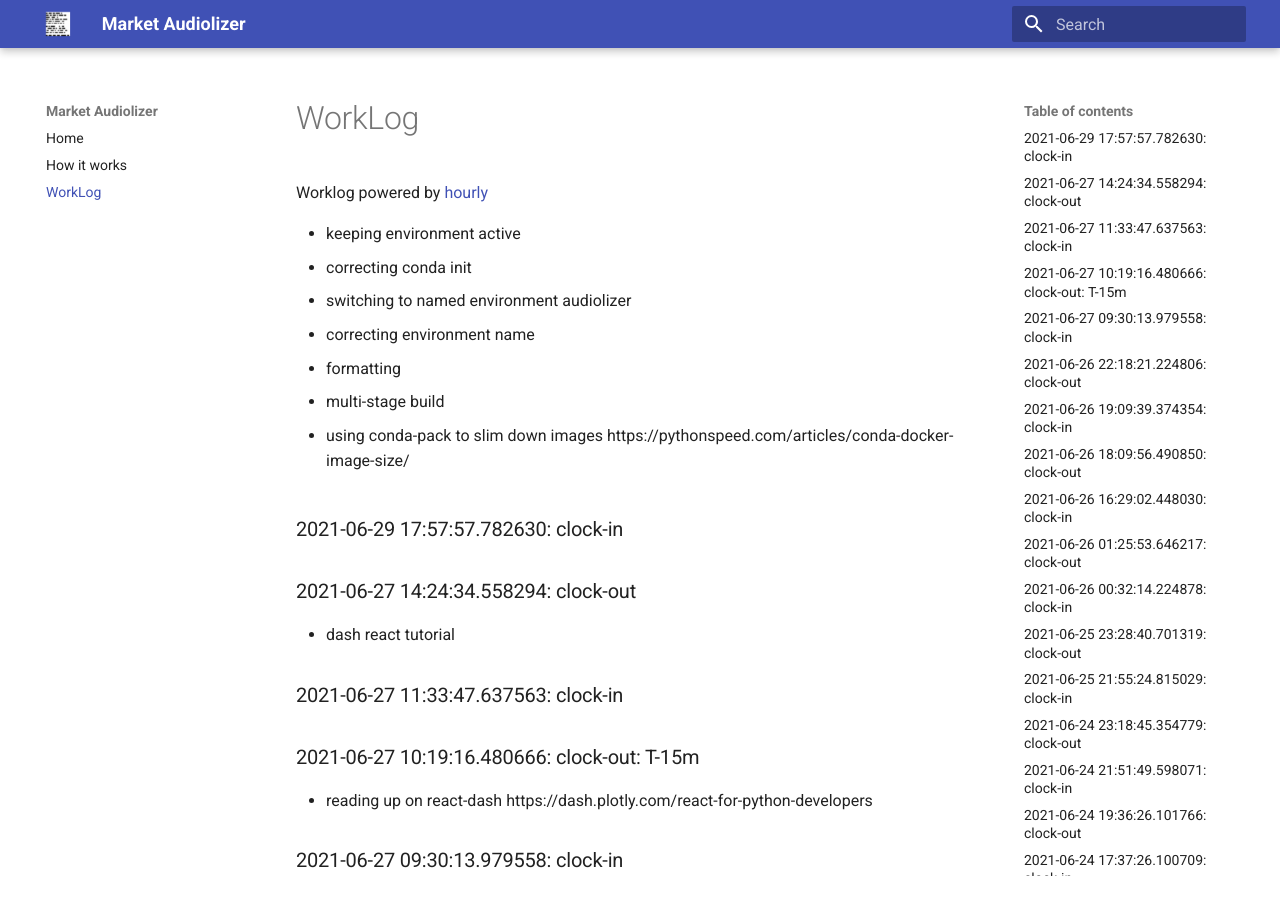
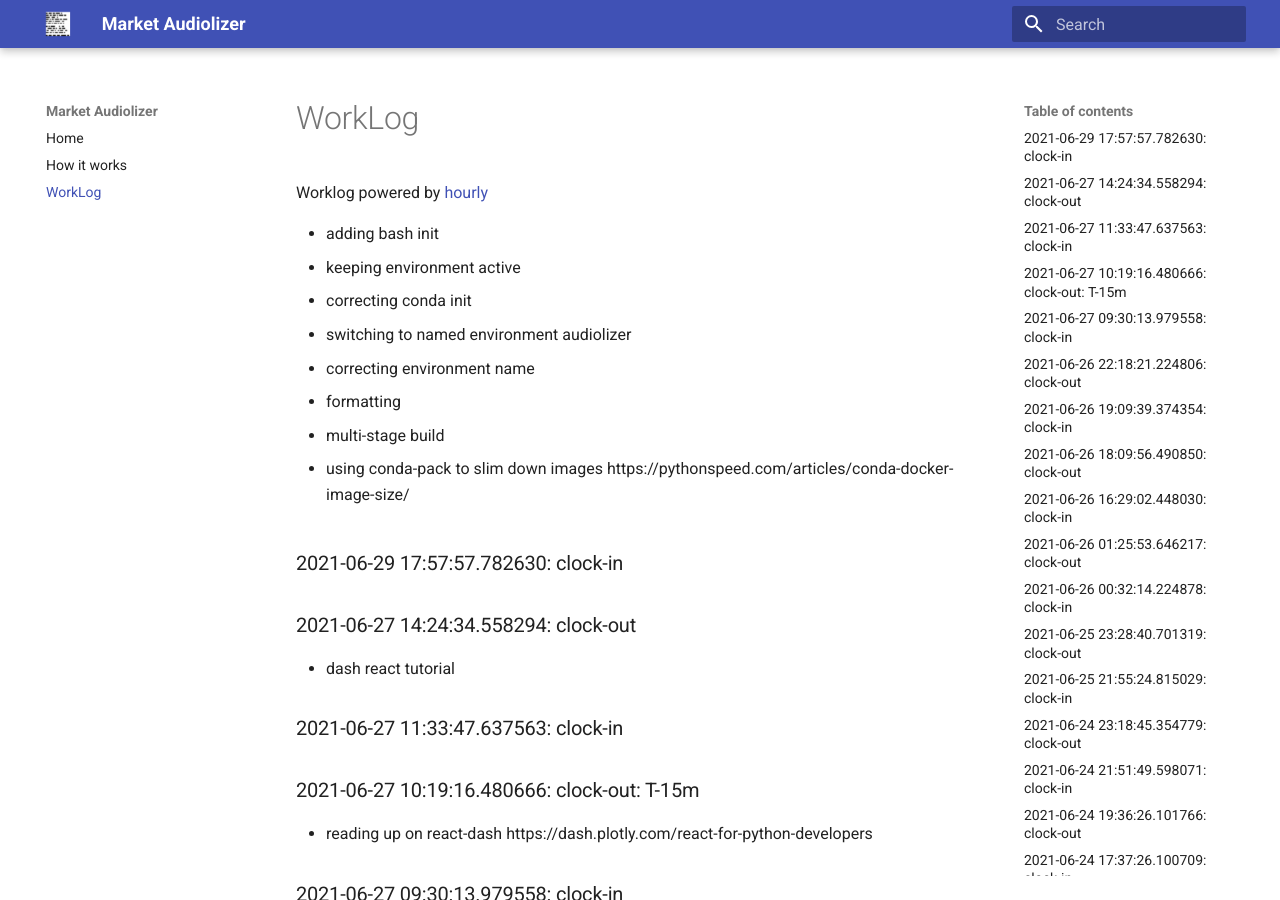
Before and after one commit to asherp/audiolizer, an MkDocs documentation site: the page built from docs/WorkLog.md, in a window 1280 px wide and 900 px high. Built offline with MkDocs 1.6.1 and Material for MkDocs 9.7.7, drawn with Linux system fonts in a browser that asks for light colours.

Commit message:
adding bash init

```diff
--- a/WorkLog.md
+++ b/WorkLog.md
@@ -1,3 +1,4 @@
+* adding bash init
 * keeping environment active
 * correcting conda init
 * switching to named environment audiolizer
```
Also changed, not shown: 1 other file.
